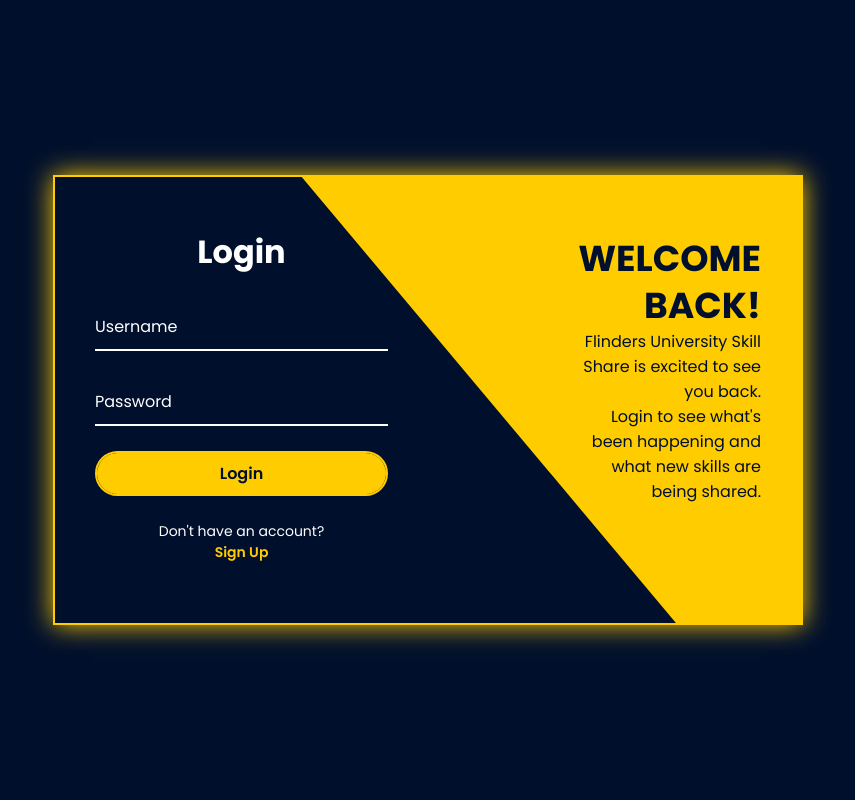
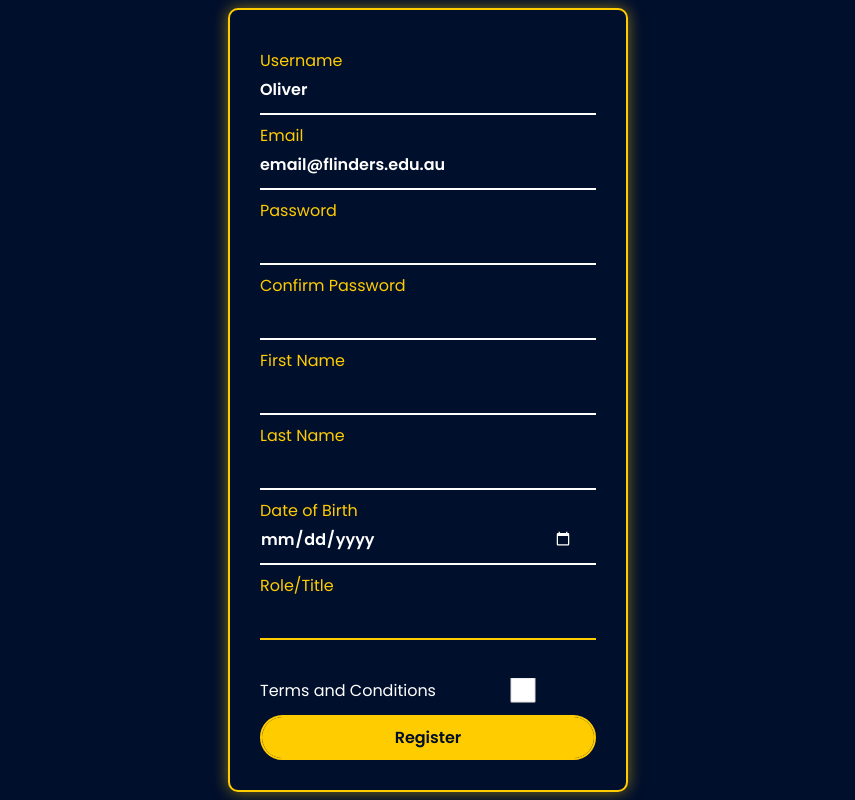
Before and after one commit to lukelewis1/fullstack-marketplace-platform, a PHP site: page / in a window 1280 px wide. Shown: the whole page, without its empty margins (212-1067 px from the left). Run offline with PHP 8.4, Linux system fonts and the light colour scheme; data that the repository does not hold is empty; some libraries are stand-ins or nearby versions.

Commit message:
feat(login page): Added full form sign up db validation is still needed.
Oliver Wuttke, WUTT0019, Computer Science (Artificial Intelligence).

```diff
--- a/src/inc/dbconn.inc.php
+++ b/src/inc/dbconn.inc.php
@@ -1,17 +1,16 @@
 <?php
 
-define("DB_HOST", getenv('MYSQL_HOST'));
-define("DB_NAME", getenv('MYSQL_DATABASE'));
-define("DB_USER", getenv('MYSQL_USER'));
-define("DB_PASS", getenv('MYSQL_PASSWORD'));
+define("DB_HOST", getenv('MYSQL_HOST') ?: 'db');
+define("DB_NAME", getenv('MYSQL_DATABASE') ?: 'FUSS_DB');
+define("DB_USER", getenv('MYSQL_USER') ?: 'admin');
+define("DB_PASS", getenv('MYSQL_PASSWORD') ?: 'admin');
 
-$conn = new mysqli(DB_HOST, DB_USER, DB_PASS, DB_NAME);
-if ($conn->connect_error) {
+$conn = @mysqli_connect(DB_HOST, DB_USER, DB_PASS, DB_NAME);
+if (!$conn) {
     // Something went wrong...
     echo "Error: Unable to connect to database.<br>";
     echo "Debugging errno: " . mysqli_connect_errno() . "<br>";
     echo "Debugging error: " . mysqli_connect_error() . "<br>";
     exit;
 }
-
 return $conn;
--- a/src/index.php
+++ b/src/index.php
@@ -1,50 +1,53 @@
 <?php
-$conn = include("./inc/dbconn.inc.php");
 
-$error_username = "";
-$error_email = "";
+$conn = require_once './inc/dbconn.inc.php';
 
-if ($_SERVER["REQUEST_METHOD"] === "POST" && isset($_POST['register'])) {
-    $username = trim($_POST['username']);
-    $email    = trim($_POST['email']);
+$user = $_POST['username'] ?? "Oliver";
+$email = $_POST['email'] ?? "email@flinders.edu.au";
+//$valid_email = true;
+//$valid_user = true;
+//$username_error = '';
+//$email_error = '';
+//
+//if (!filter_var($email, FILTER_VALIDATE_EMAIL)) {
+//    $valid_email = false;
+//} else if (!str_ends_with($email, "@flinders.edu.au")) {
+//    $valid_email = false;
+//}
+//
+//if ($valid_email) {
+//    $sql = 'SELECT user_name, email FROM Users WHERE user_name = ? OR email = ?;';
+//    $statement = mysqli_stmt_init($conn);
+//    mysqli_stmt_prepare($statement, $sql);
+//    mysqli_stmt_bind_param($statement, 'ss', $user, $email);
+//
+//    if (mysqli_stmt_execute($statement)) {
+//        $result = mysqli_stmt_get_result($statement);
+//
+//        if ($result && $result->num_rows > 0) {
+//            while ($row = $result->fetch_assoc()) {
+//                if ($row['user_name'] == $user) {
+//                    $valid_user = false;
+//                    $username_error = "This username is currently associated with another account please try something else";
+//                }
+//                if ($row['email'] == $email) {
+//                    $valid_email = false;
+//                    $email_error = "This email is already associated with an account, if this is your email please try logging in";
+//                }
+//            }
+//        } else if ($result && $result->num_rows == 0) {
+//            //transform page into full form sign in
+//        }
+//    } else {
+//        echo mysqli_error($conn);
+//    }
+//} else {
+//    $email_error = "Invalid email address ensure you're using a @flinders.edu.au address";
+//}
 
-    // Check username
-    $stmt = $conn->prepare("SELECT id FROM Users WHERE user_name = ?");
-    $stmt->bind_param("s", $username);
-    $stmt->execute();
-    $stmt->store_result();
-    if ($stmt->num_rows > 0) {
-        $error_username = "This username is already in use.";
-    }
-    $stmt->close();
-
-    // Check email
-    $stmt = $conn->prepare("SELECT id FROM Users WHERE email = ?");
-    $stmt->bind_param("s", $email);
-    $stmt->execute();
-    $stmt->store_result();
-    if ($stmt->num_rows > 0) {
-        $error_email = "This email already has an account.";
-    }
-    $stmt->close();
-
-    // If no errors → redirect
-    if (empty($error_username) && empty($error_email)) {
-        header("Location: login_start/sign_up.php");
-        exit;
-    }
-}
 ?>
 
-<!DOCTYPE html>
-<html lang="en" >
-<head>
-    <meta charset="UTF-8">
-    <title>Animated Login &amp; Register Form</title>
-    <link rel="stylesheet" href="./login_start/style.css">
 
-</head>
-<body>
 <!DOCTYPE html>
 <html lang="en">
 <head>
@@ -119,6 +122,60 @@ if ($_SERVER["REQUEST_METHOD"] === "POST" && isset($_POST['register'])) {
     </div>
 
 </div>
+<div class="register-form">
+    <div class="full-reg-form">
+        <form>
+            <div class="reg-fields">
+                <input type="text" name="username" value="<?php echo htmlspecialchars($user); ?>" readonly required>
+                <label for="">Username</label>
+            </div>
+
+            <div class="reg-fields">
+                <input type="text" name="email" value="<?php echo htmlspecialchars($email); ?>" readonly required>
+                <label for="">Email</label>
+            </div>
+
+            <div class="reg-fields">
+                <input type="password" name="password" required>
+                <label for="">Password</label>
+            </div>
+
+            <div class="reg-fields">
+                <input type="password" name="password-confirm" required>
+                <label for="">Confirm Password</label>
+            </div>
+
+            <div class="reg-fields">
+                <input type="text" name="fname" required>
+                <label for="">First Name</label>
+            </div>
+
+            <div class="reg-fields">
+                <input type="text" name="lname" required>
+                <label for="">Last Name</label>
+            </div>
+
+            <div class="reg-fields">
+                <input type="date" name="dob" required>
+                <label for="">Date of Birth</label>
+            </div>
+
+            <div class="reg-fields">
+                <input type="text" name="role">
+                <label for="">Role/Title</label>
+            </div>
+
+            <div class="reg-fields">
+                <label for="tc">Terms and Conditions</label>
+                <input type="checkbox" id="tc" name="tc" required>
+            </div>
+
+            <div class="submit-btn">
+                <button class="btn" type="submit" name="full-reg">Register</button>
+            </div>
+        </form>
+    </div>
+</div>
 
 <script src="index.js"></script>
 <script src="https://unpkg.com/boxicons@2.1.4/dist/boxicons.js"></script>
@@ -126,6 +183,3 @@ if ($_SERVER["REQUEST_METHOD"] === "POST" && isset($_POST['register'])) {
 </body>
 </html>
 <script  src="./login_start/script.js"></script>
-
-</body>
-</html>
--- a/src/login_start/style.css
+++ b/src/login_start/style.css
@@ -7,6 +7,83 @@
     font-family: 'Poppins', sans-serif;
     color: #000F2C;
 }
+
+.register-form {
+    width: 100%;
+    display: flex;
+    justify-content: center;
+}
+
+.reg-fields input[type="checkbox"] {
+    margin-left: 95px;
+    transform: scale(0.5);
+}
+
+input[type="date"]::-webkit-calendar-picker-indicator {
+    filter: invert(1);
+    cursor: pointer;
+}
+
+.full-reg-form {
+    border: 2px solid #FFCC00;
+    border-radius: 10px;
+    padding: 30px;
+    box-shadow: 0 0 15px rgba(255, 204, 0, 0.5);
+    background: #000F2C;
+
+    width: 100%;
+    max-width: 400px;
+    margin: 0 auto;
+}
+
+.input-box,
+.reg-fields {
+    position: relative;
+    width: 100%;
+    height: 50px;
+    margin-top: 25px;
+}
+
+.input-box input,
+.reg-fields input {
+    width: 100%;
+    height: 100%;
+    background: transparent;
+    border: none;
+    outline: none;
+    font-size: 16px;
+    color: #fff;
+    font-weight: 600;
+    border-bottom: 2px solid #fff;
+    padding-right: 23px;
+    transition: .5s;
+}
+
+.input-box input:focus,
+.input-box input:valid,
+.reg-fields input:focus,
+.reg-fields input:valid {
+    border-bottom: 2px solid #FFCC00;
+}
+
+.input-box label,
+.reg-fields label {
+    position: absolute;
+    top: 50%;
+    left: 0;
+    transform: translateY(-50%);
+    font-size: 16px;
+    color: #fff;
+    transition: .5s;
+}
+
+.reg-fields input:focus ~ label,
+.reg-fields input:valid ~ label,
+.reg-fields input:not(:placeholder-shown) ~ label {
+    top: -5px;
+    color: #FFCC00;
+}
+
 
 #click-me{
     text-decoration: underline;
@@ -34,6 +111,7 @@ body{
 }
 
 .container{
+    display: none;
     position: relative;
     width: 750px;
     height: 450px;
```
Also changed, not shown: .devcontainer/docker-compose.yml.
